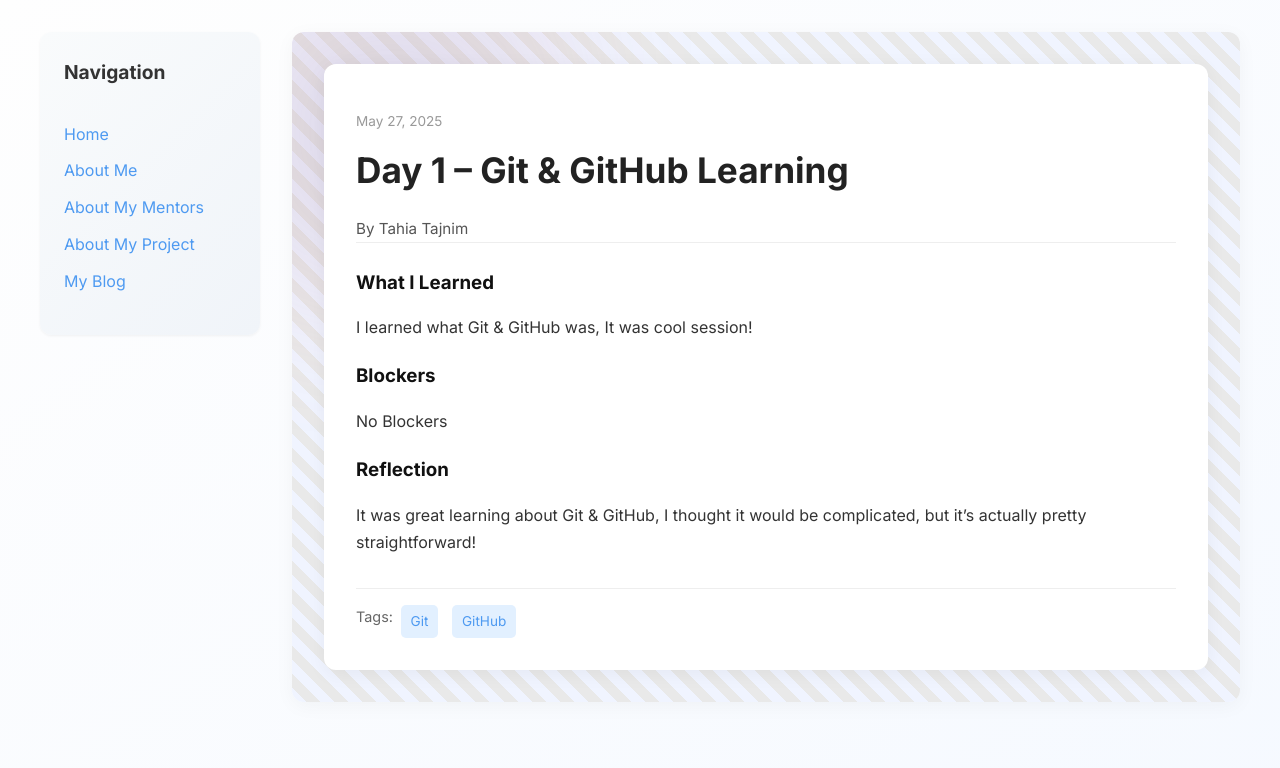
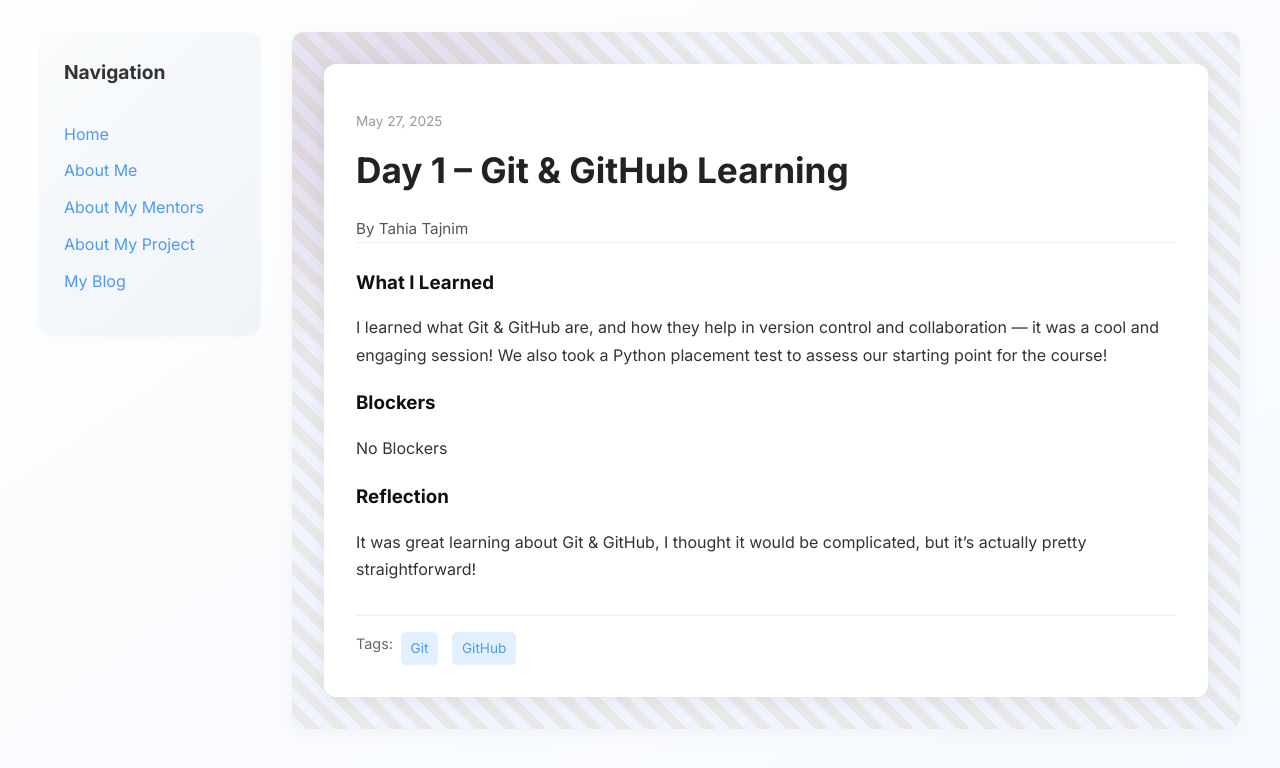
Before and after one commit to Tataj1/Tataj1.github.io, a Jekyll site: the page built from _posts/2025-05-27-day-1.md, in a window 1280 px wide. Shown: the top 768 px of the page. Built offline with Jekyll 4.4.1, drawn with Linux system fonts in a browser that asks for light colours.

Commit message:
Update 2025-05-27-day-1.md

```diff
--- a/_posts/2025-05-27-day-1.md
+++ b/_posts/2025-05-27-day-1.md
@@ -7,7 +7,7 @@ permalink: /day1.html
 tags: ["Git", "GitHub"]
 
 what_i_learned: |
-  I learned what Git & GitHub was, It was cool session!
+  I learned what Git & GitHub are, and how they help in version control and collaboration — it was a cool and engaging session! We also took a Python placement test to assess our starting point for the course!
 blockers: |
   No Blockers
 
```
